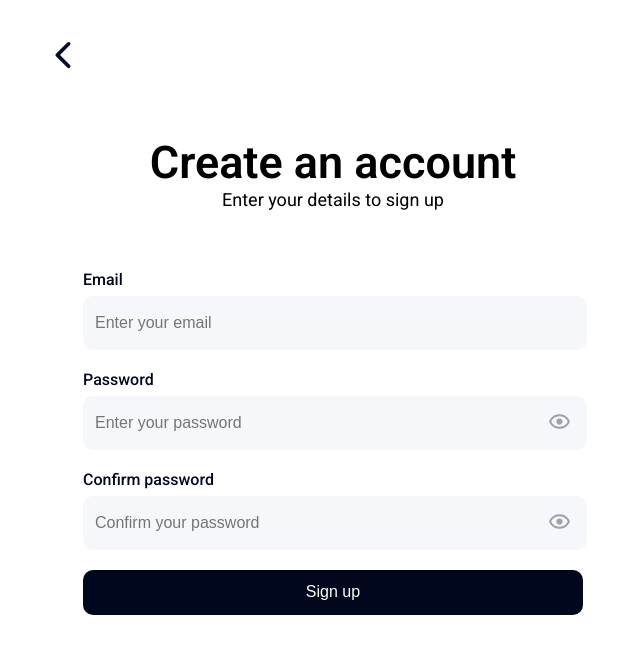
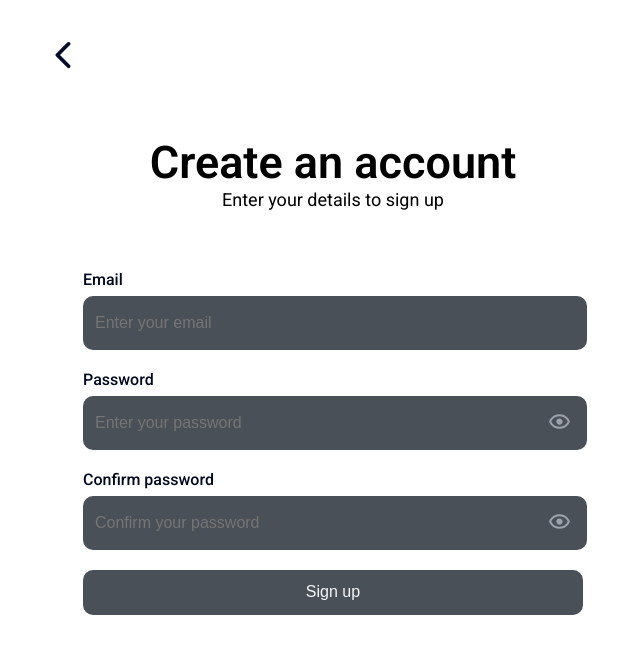
Before and after one commit to AlexShatokhin/budgetTracker, a React (Create React App) app in the folder client/: page /register in a window 1280 px wide. Shown: the top 654 px of the page, without its empty margins (627-1267 px from the left). Built offline with nearby package versions, Linux system fonts and the light colour scheme; sample sign-in values are in the browser's storage; grey boxes are pictures that could not be loaded; what chartjs-plugin-datalabels would draw is missing.

Commit message:
add new color styles

```diff
--- a/client/src/constants/__theme.scss
+++ b/client/src/constants/__theme.scss
@@ -5,6 +5,7 @@
     --text-color: #{$black};
     --wrapper-bg-color: #{$white};
     --wrapper-text-color: #{$black};
+    --theme-blue: #{$blue};
 }
 
 @mixin dark-theme {
@@ -12,10 +13,11 @@
     --text-color: #{$lightgrey};
     --wrapper-bg-color: #{$lightblack};
     --wrapper-text-color: #{$lightgrey};
+    --theme-blue: #{$lightblue};
 }
 
 :root {
-    @include light-theme;
+    @include dark-theme;
 }
 
 .dark-theme {
--- a/client/src/react/UI/Button/button.scss
+++ b/client/src/react/UI/Button/button.scss
@@ -1,8 +1,9 @@
 @import "../../../constants/__colors";
+@import "../../../constants/__theme";
 
 .button {
-  background-color: $black;
-  color: $white;
+  background-color: var(--wrapper-bg-color);
+  color: var(--wrapper-text-color);
   padding: 10px 20px;
   border: none;
   border-radius: 10px;
@@ -13,7 +14,7 @@
 }
 
 .button:disabled{
-  background-color: $grey;
-  color: $white;
+  background-color: var(--wrapper-bg-color);
+  color: var(--wrapper-text-color);
   cursor: not-allowed;
 }
--- a/client/src/react/UI/Input/input.scss
+++ b/client/src/react/UI/Input/input.scss
@@ -1,4 +1,5 @@
 @import "../../../constants/__colors.scss";
+@import "../../../constants/__theme.scss";
 
 .input-wrapper {
     position: relative;
@@ -6,19 +7,19 @@
     .input {
         border: 2px solid $blue;
         border-color: transparent;
-        background-color: $lightgrey;
+        background-color: var(--wrapper-bg-color); /*$lightgrey*/
         padding: 10px;
         padding-right: 35px;
         font-size: 16px;
         border-radius: 10px;
-        color: $black;
+        color: var(--text-color);
         font-weight: 400;
         outline: none;
         overflow: hidden;
     }
 
     input:focus {
-        border-color: $blue;
+        border-color: var(--theme-blue);
     }
 
     .toggle-password{
--- a/client/src/react/UI/Modal/modal.scss
+++ b/client/src/react/UI/Modal/modal.scss
@@ -1,6 +1,5 @@
 @import "../../../constants/_colors";
-
-
+@import "../../../constants/__theme";
 
 .modal{
     display: none;
@@ -8,7 +7,8 @@
         position: relative;
         width: 600px;
         min-height: 400px;
-        background-color: white;
+        background-color: var(--bg-color);
+        color: var(--text-color);
         border-radius: 10px;
         padding: 30px 20px;
     }
@@ -18,6 +18,7 @@
         top: 15px;
         background-color: transparent;
         border: none;
+        color: var(--text-color);
         cursor: pointer;
     }
     &__header{
--- a/client/src/react/components/Table/table.scss
+++ b/client/src/react/components/Table/table.scss
@@ -1,17 +1,21 @@
 @import "../../../constants/_colors";
+@import "../../../constants/__theme";
 
 table {
-    border: 2px solid #00000028;
+    border: 2px solid rgba($color: $black, $alpha: 0.3);
     border-radius: 10px;
     padding: 15px;
     margin-bottom: 15px;
+    background-color: var(--wrapper-bg-color);
 }
 
 thead{
+
     td{
         opacity: 0.5;
         font-weight: 600;
         div{
+            background-color: var(--wrapper-bg-color);
             padding-bottom: 10px;
         }
     }
@@ -31,6 +35,8 @@ tbody{
         border-top: 2px solid rgba($color: $black, $alpha: 0.1);
         div {
             padding: 15px 0;
+            background-color: var(--wrapper-bg-color);
+            color: var(--wrapper-text-color);
         }
     }
     .income{
@@ -57,7 +63,7 @@ tbody{
         height: 100%;
         display: flex;
         align-items: center;
-        color:  $black;
+        color: var(--text-color);
     }
     &__buttons{
         display: flex;
```
